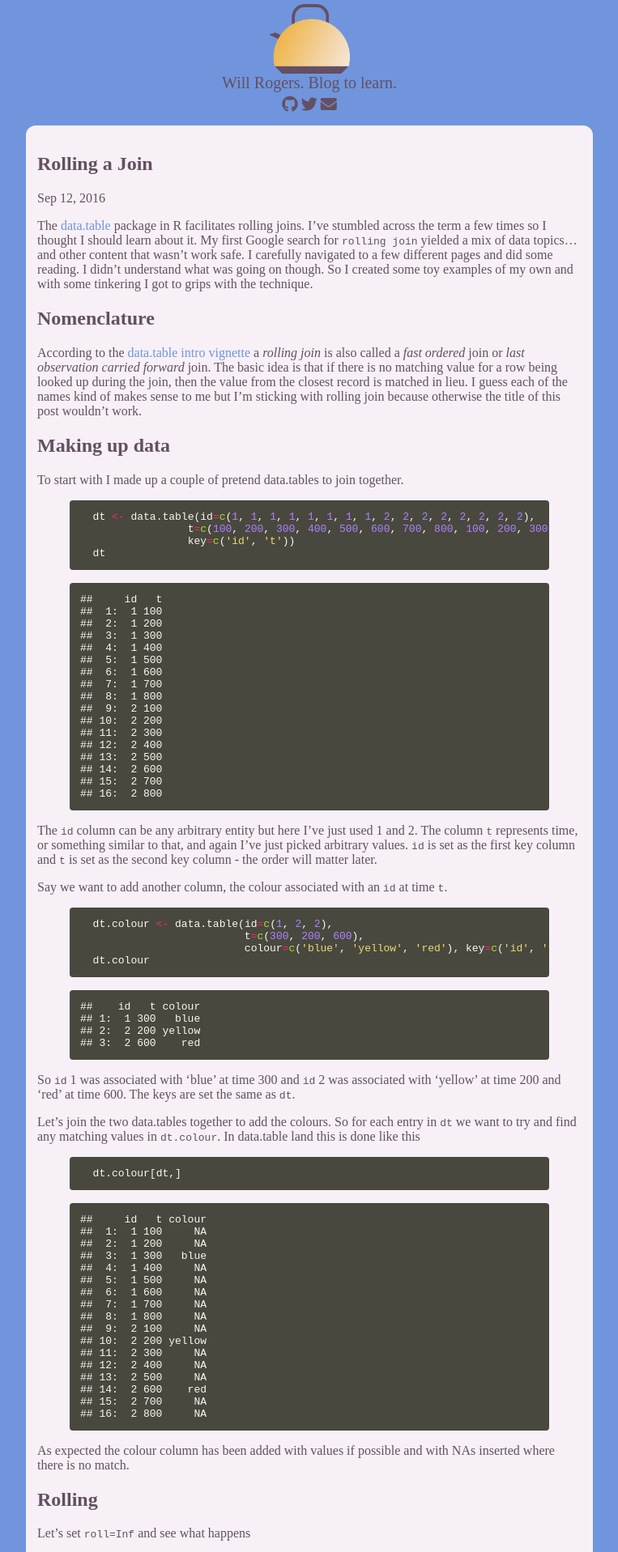
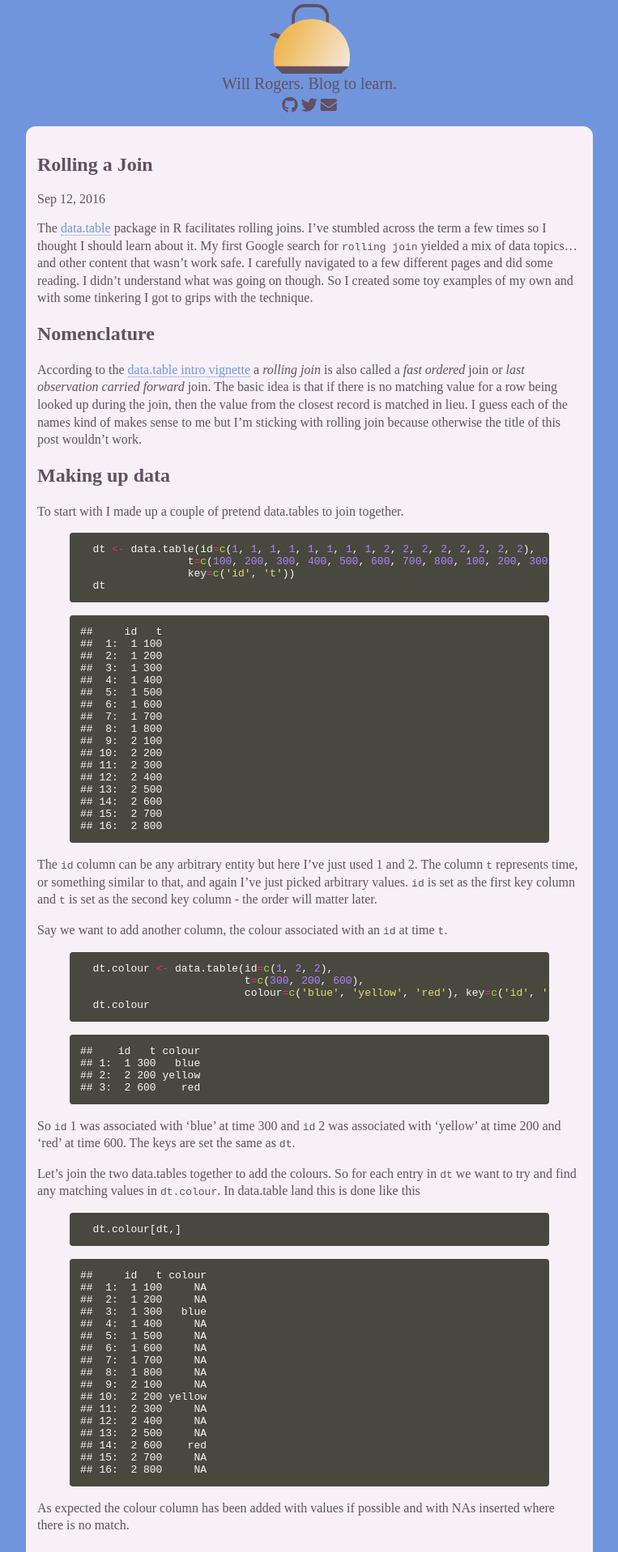
Before and after one commit to itsakettle/itsakettle.github.io, a Jekyll site: the page built from _posts/2016-07-26-rolling.md, in a window 1280 px wide. Shown: the top 1917 px of the page at 81% size, without its empty margins (258-1021 px from the left). Built offline with Jekyll 4.4.1, drawn with Linux system fonts in a browser that asks for light colours; nearby versions of some CDN libraries; some web fonts are replaced.

Commit message:
decorate links

```diff
--- a/css/main.scss
+++ b/css/main.scss
@@ -14,6 +14,7 @@ body {
 a {
   text-decoration: none;
   color: $blue;
+  border-bottom: 1px dotted;
 }
 
 article {
@@ -22,6 +23,10 @@ article {
   margin-top: 2%;
   overflow-x: auto;
   border-radius: 12px;
+}
+
+p {
+  line-height: 1.35;
 }
 
 img {
@@ -53,6 +58,7 @@ iframe {
     font-size: 20px;
     margin-bottom: 4px;
     text-decoration: none;
+    border-bottom: none;
   }
 
   .icons:hover {
```
